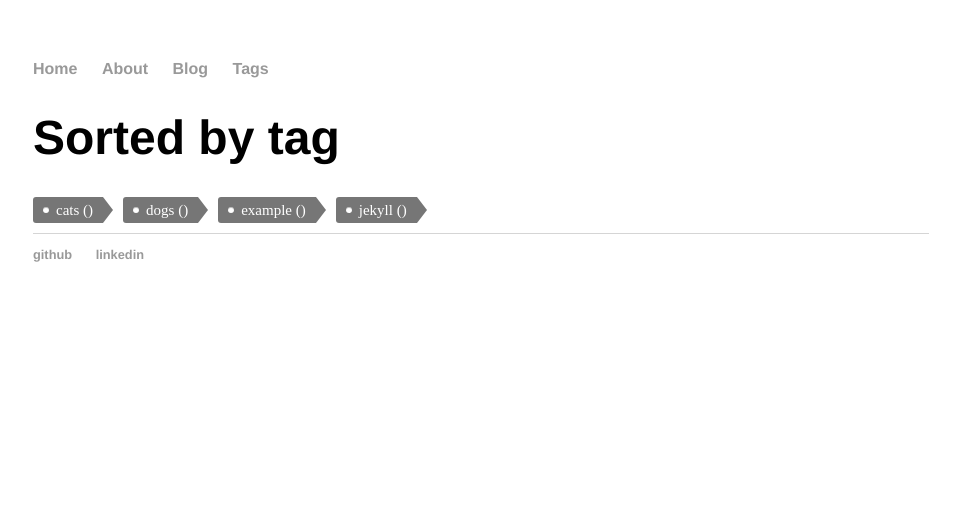
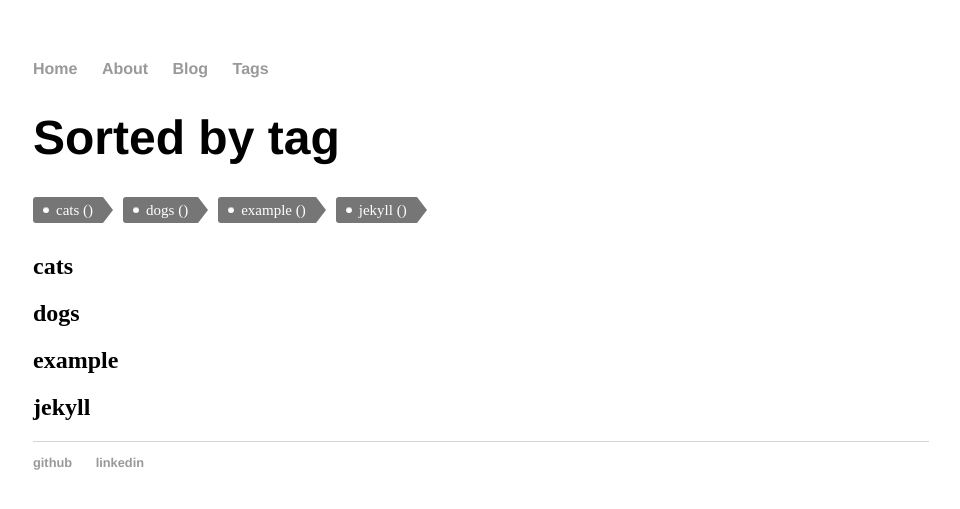
Before and after one commit to nbobhate/nbobhate.github.io, a Jekyll site: the page built from tags/index.html, in a window 1280 px wide. Shown: the top 509 px of the page, without its empty margins (159-1119 px from the left). Built offline with Jekyll 4.4.1, drawn with Linux system fonts in a browser that asks for light colours.

Commit message:
Update index.html

```diff
--- a/tags/index.html
+++ b/tags/index.html
@@ -27,3 +27,23 @@ title: Sorted by tag
     {% endunless %}
   {% endfor %}
 </ul>
+
+<!-- Posts by tag -->
+<div>
+  {% for item in (0..site.tags.size) %}
+    {% unless forloop.last %}
+      {% capture this_word %}{{ tag_words[item] }}{% endcapture %}
+      <h2 id="{{ this_word | cgi_escape }}">{{ this_word }}</h2>
+      {% for post in site.tags[this_word] %}
+        {% if post.title != null %}
+          <div>
+
+            <!--span style="float: left;"><a href="{{ post.url }}">{{ post.title }}</a></span>
+            <span style="float: right;">{{ post.date | date_to_string }}</span-->
+          </div>
+          <!--div style="clear: both;"></div-->
+        {% endif %}
+      {% endfor %}
+    {% endunless %}
+  {% endfor %}
+</div>
```
